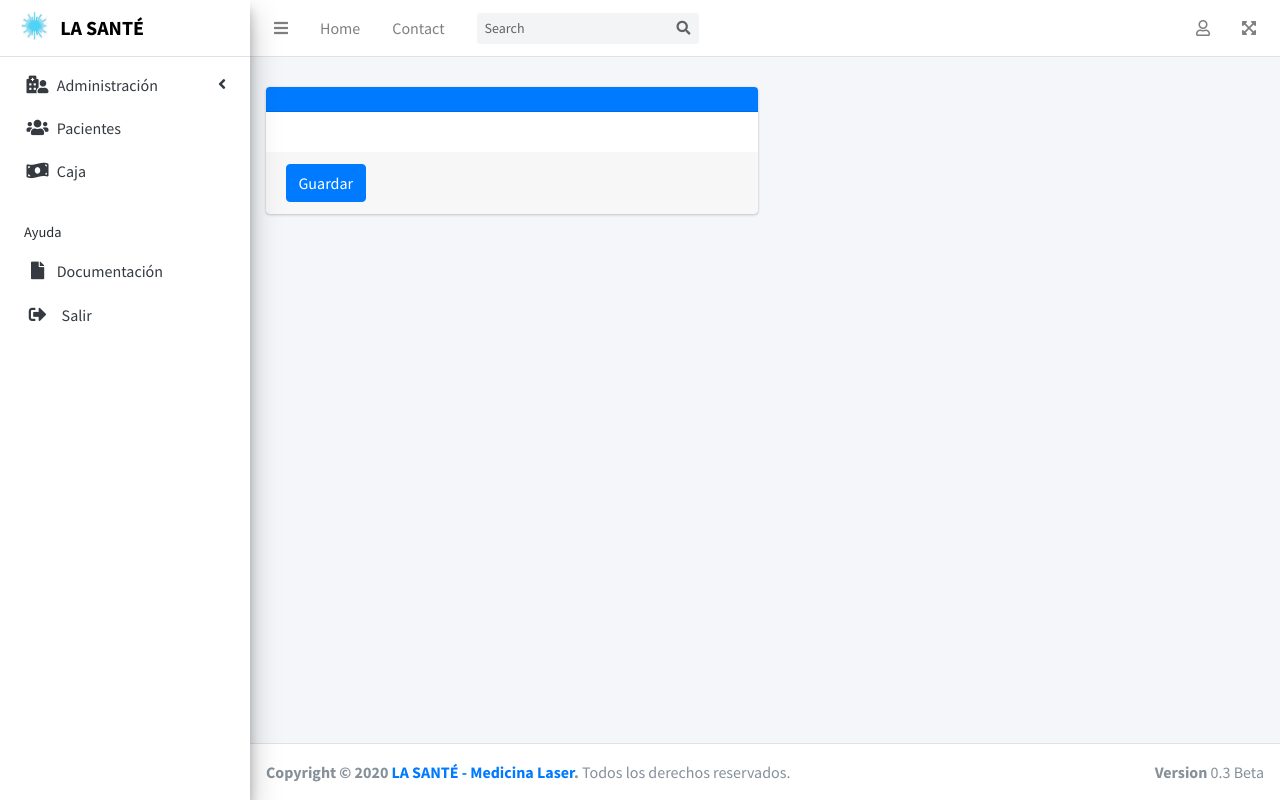
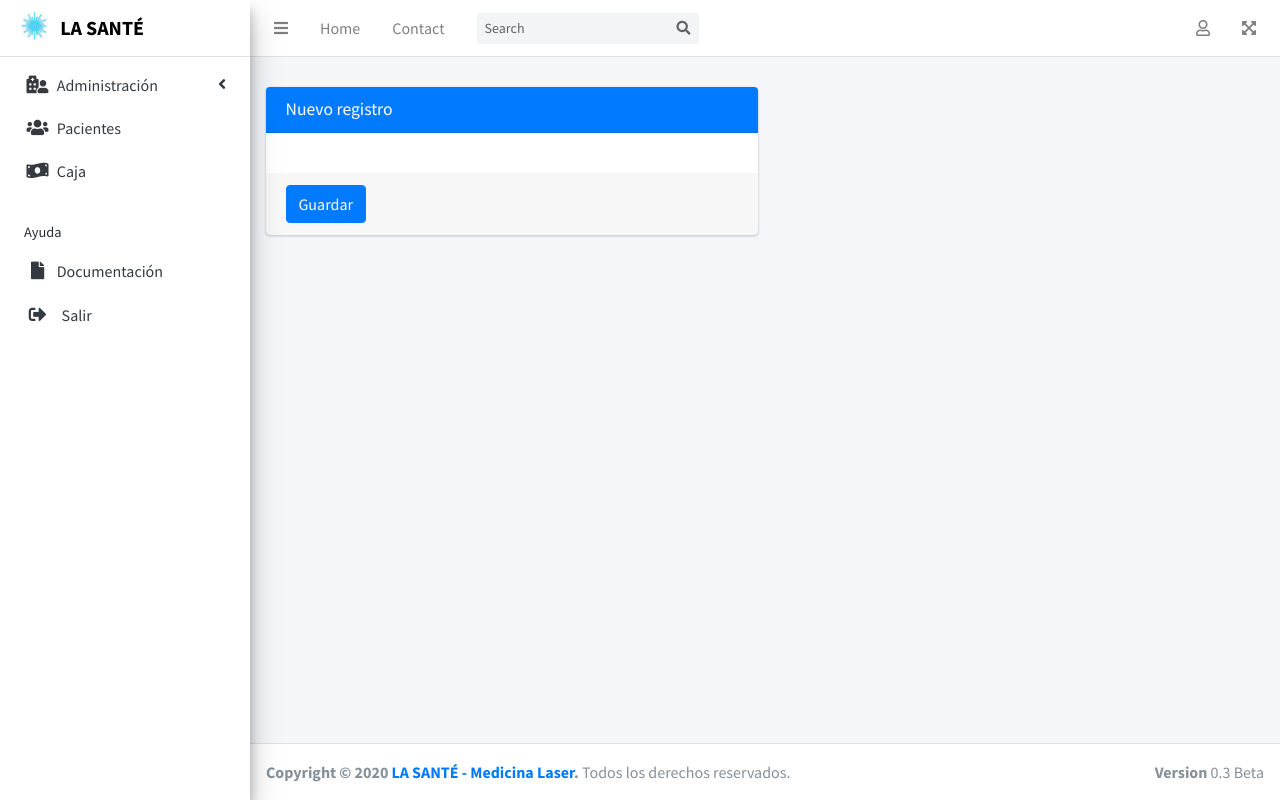
Before and after one commit to edmundotriguero/lasante, a Django app: template paciente/templates/genero/genero_form.html in a window 1280 px wide. Run offline with Django 3.2, Linux system fonts and the light colour scheme; the template is opened without the code that fills it, so the values that code supplies are empty; some libraries are stand-ins or nearby versions.

Commit message:
la parte de genero terminada

```diff
--- a/paciente/templates/genero/genero_form.html
+++ b/paciente/templates/genero/genero_form.html
@@ -14,9 +14,9 @@
                 <div class="card card-primary">
                     <div class="card-header">
                         {% if obj %}
-                        <h3 class="card-title">Formulario de registro</h3>
+                        <h3 class="card-title">Edición  de registro</h3>
                         {% else %}
-                        <h3 class="card-title"></h3>
+                        <h3 class="card-title">Nuevo registro</h3>
                         {% endif %}
                     </div>
                     <!-- /.card-header -->
--- a/paciente/templates/genero/genero_list.html
+++ b/paciente/templates/genero/genero_list.html
@@ -49,7 +49,7 @@
                         <td>{{ item.celular }}</td> -->
                         <td>{{ item.estado }}</td>
                         <td>
-                            <a href="#"
+                            <a href="{% url 'paciente:genero_edit' item.id %}"
                             class="btn btn-sm btn-outline-warning btn-circle" role="button"><i
                                 class="far fa-edit"></i></a>
                         <button class="btn btn-sm btn-outline-danger btn-circle"
```
